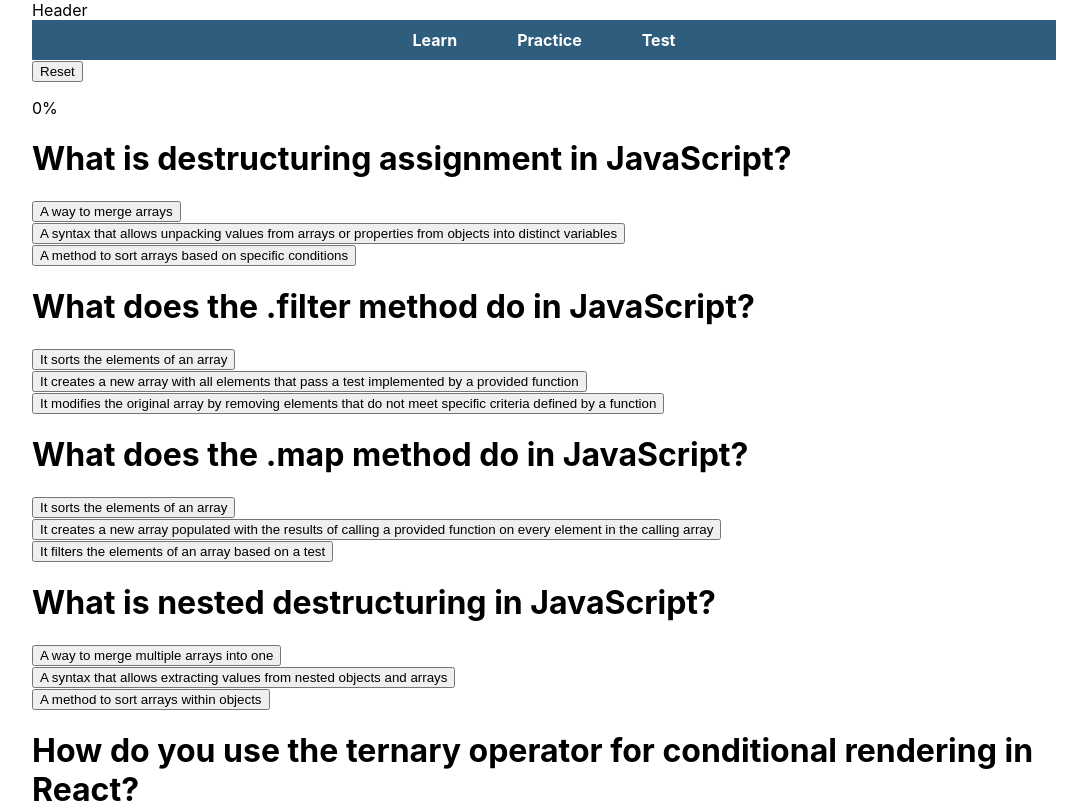
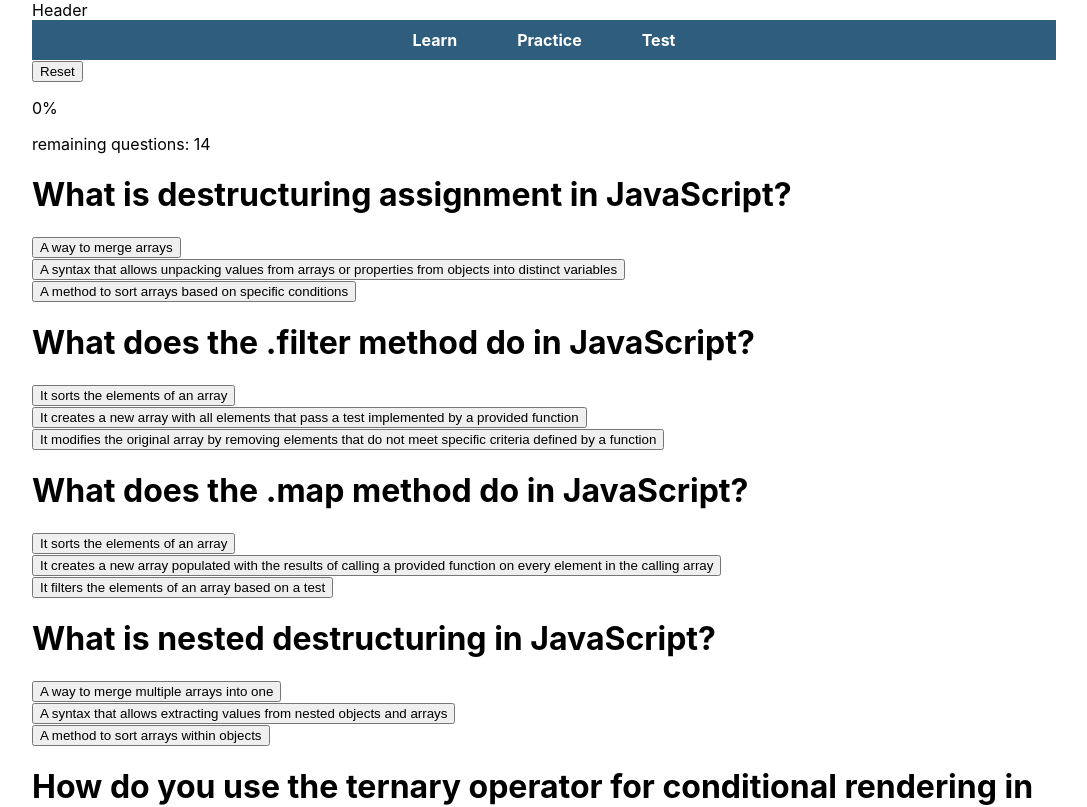
Before and after one commit to NawarTurk/codelingo, a React (Create React App) app: page /practice in a window 1280 px wide. Shown: the top 807 px of the page, without its empty margins (96-1183 px from the left). Built offline with nearby package versions, Linux system fonts and the light colour scheme.

Commit message:
feat: implement remaining questions tracking in ConceptPraacticeGrid and categorize conceptPractice questions

```diff
--- a/public/conceptPractice.json
+++ b/public/conceptPractice.json
@@ -1,6 +1,8 @@
 [
   {
     "questionText": "What is destructuring assignment in JavaScript?",
+    "category": "Destructuring",
+
     "answers": [
       { "answerText": "A way to merge arrays", "isCorrect": false },
       {
@@ -15,6 +17,8 @@
   },
   {
     "questionText": "What does the .filter method do in JavaScript?",
+    "category": "Array Methods",
+
     "answers": [
       { "answerText": "It sorts the elements of an array", "isCorrect": false },
       {
@@ -29,6 +33,8 @@
   },
   {
     "questionText": "What does the .map method do in JavaScript?",
+    "category": "Array Methods",
+
     "answers": [
       { "answerText": "It sorts the elements of an array", "isCorrect": false },
       {
@@ -43,6 +49,8 @@
   },
   {
     "questionText": "What is nested destructuring in JavaScript?",
+    "category": "Destructuring",
+
     "answers": [
       {
         "answerText": "A way to merge multiple arrays into one",
@@ -60,6 +68,7 @@
   },
   {
     "questionText": "How do you use the ternary operator for conditional rendering in React?",
+    "category": "Ternary Operator",
     "answers": [
       { "answerText": "By using an if-else statement", "isCorrect": false },
       {
@@ -74,6 +83,8 @@
   },
   {
     "questionText": "Why is it important to use the previous state when updating state in React?",
+    "category": "State Management",
+
     "answers": [
       {
         "answerText": "It ensures the state updates correctly, even with multiple updates in a short period",
@@ -91,6 +102,8 @@
   },
   {
     "questionText": "How do you use the spread operator to combine two arrays?",
+    "category": "Spreading",
+
     "answers": [
       { "answerText": "By using the concat method", "isCorrect": false },
       {
@@ -105,6 +118,7 @@
   },
   {
     "questionText": "How do you use the spread operator to update state in React?",
+    "category": "Spreading",
     "answers": [
       {
         "answerText": "By creating a new array that includes elements from the previous state and additional elements",
@@ -119,6 +133,8 @@
   },
   {
     "questionText": "What are template literals in JavaScript, and how do you use them?",
+    "category": "Template Literals",
+
     "answers": [
       {
         "answerText": "A way to create strings by concatenating variables",
@@ -133,6 +149,8 @@
   },
   {
     "questionText": "What is the difference between synchronous and asynchronous code in JavaScript?",
+    "category": "Asynchronous",
+
     "answers": [
       {
         "answerText": "Synchronous code runs sequentially, while asynchronous code allows multiple operations to run simultaneously",
@@ -150,6 +168,8 @@
   },
   {
     "questionText": "What is non-blocking code in JavaScript, and why is it important?",
+    "category": "Asynchronous",
+
     "answers": [
       {
         "answerText": "Code that uses promises and async/await",
@@ -167,6 +187,8 @@
   },
   {
     "questionText": "What is a promise in JavaScript, and how do you use it?",
+    "category": "Asynchronous",
+
     "answers": [
       {
         "answerText": "A method to handle synchronous operations",
@@ -181,6 +203,8 @@
   },
   {
     "questionText": "What is async/await in JavaScript, and how do you use it?",
+    "category": "Asynchronous",
+
     "answers": [
       {
         "answerText": "A method to handle synchronous code",
@@ -195,6 +219,8 @@
   },
   {
     "questionText": "What are the differences between Promises and async/await in JavaScript?",
+    "category": "Asynchronous",
+
     "answers": [
       {
         "answerText": "Promises use '.then()' and '.catch()', while async/await makes asynchronous code look like synchronous code",
--- a/src/components/ConceptPracticeGrid.jsx
+++ b/src/components/ConceptPracticeGrid.jsx
@@ -15,38 +15,50 @@ export default function ConceptPracticeGrid({ questions }) {
     setAsnwersState(new Array(questions.length).fill(null));
   }
 
-  function countCorrectResult() {
+  function getResults() {
     const result = answersState.reduce(
       (acc, answer) => {
         if (answer) {
           acc.correct++;
+          acc.remainingQuestions--;
         } else if (answer === false) {
           acc.wrong++;
+          acc.remainingQuestions--;
         }
         return acc;
       },
       {
         correct: 0,
         wrong: 0,
+        remainingQuestions: questions.length,
       }
     );
 
     const totalAnswers = result.wrong + result.correct;
 
     if (totalAnswers === 0) {
-      return "0%";
+      return { score: "0%", remainingQuestions: result.remainingQuestions };
     }
 
     const resultPercentage =
       Math.floor((result.correct / totalAnswers) * 100) + "%";
 
-    return resultPercentage;
+    return {
+      score: resultPercentage,
+      remainingQuestions: result.remainingQuestions,
+    };
   }
+
+  const { score, remainingQuestions } = getResults();
 
   return (
     <div>
       <button onClick={() => handleReset()}>Reset</button>
-      <p>{countCorrectResult()}</p>
+      <p>{score}</p>
+      <p>
+        remaining questions:{" "}
+        {remainingQuestions === 0 ? "All Done! Good Job" : remainingQuestions}
+      </p>
       {questions.map((question, questionIndex) => (
         <div key={questionIndex}>
           <h1>{question.questionText}</h1>
```
